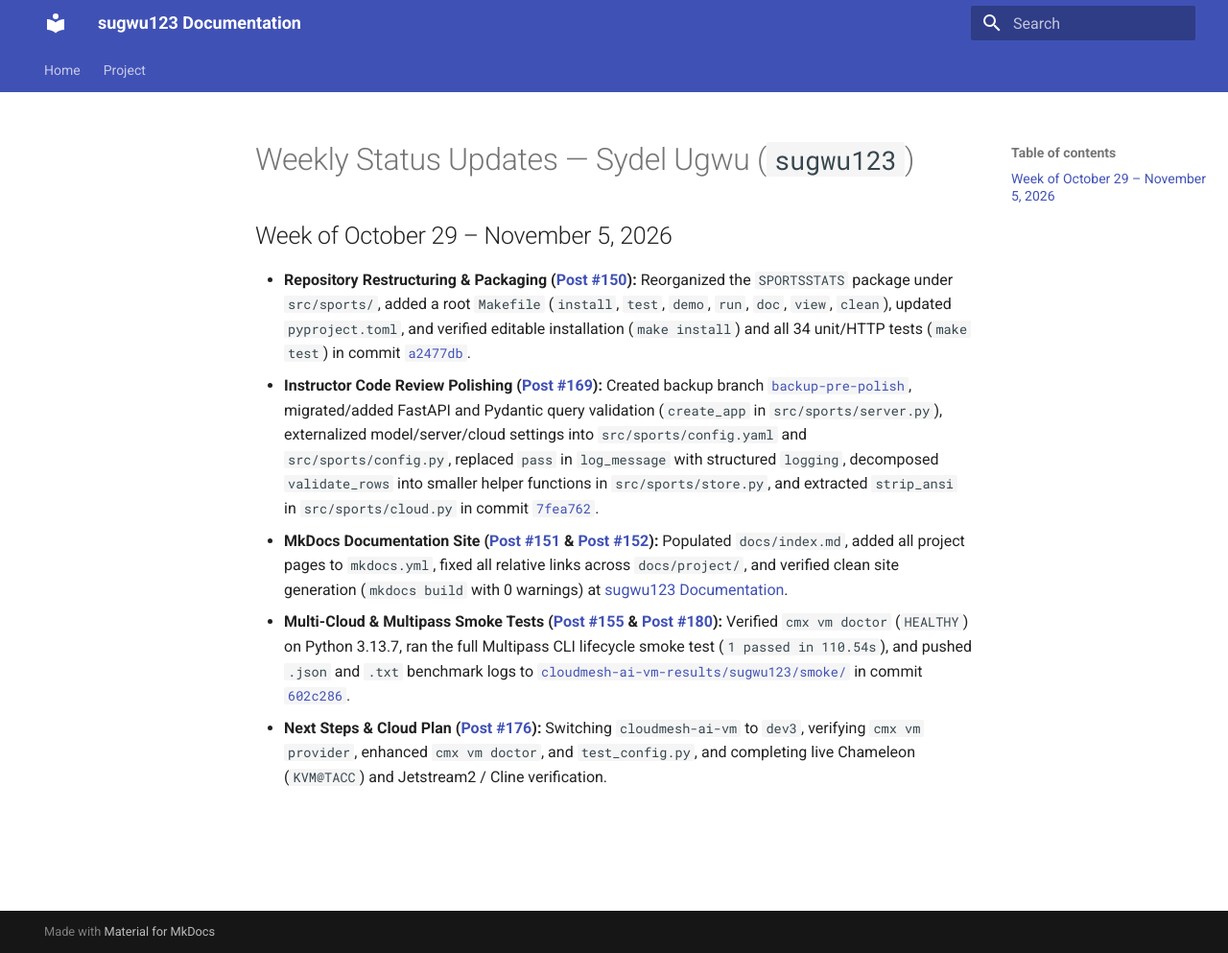
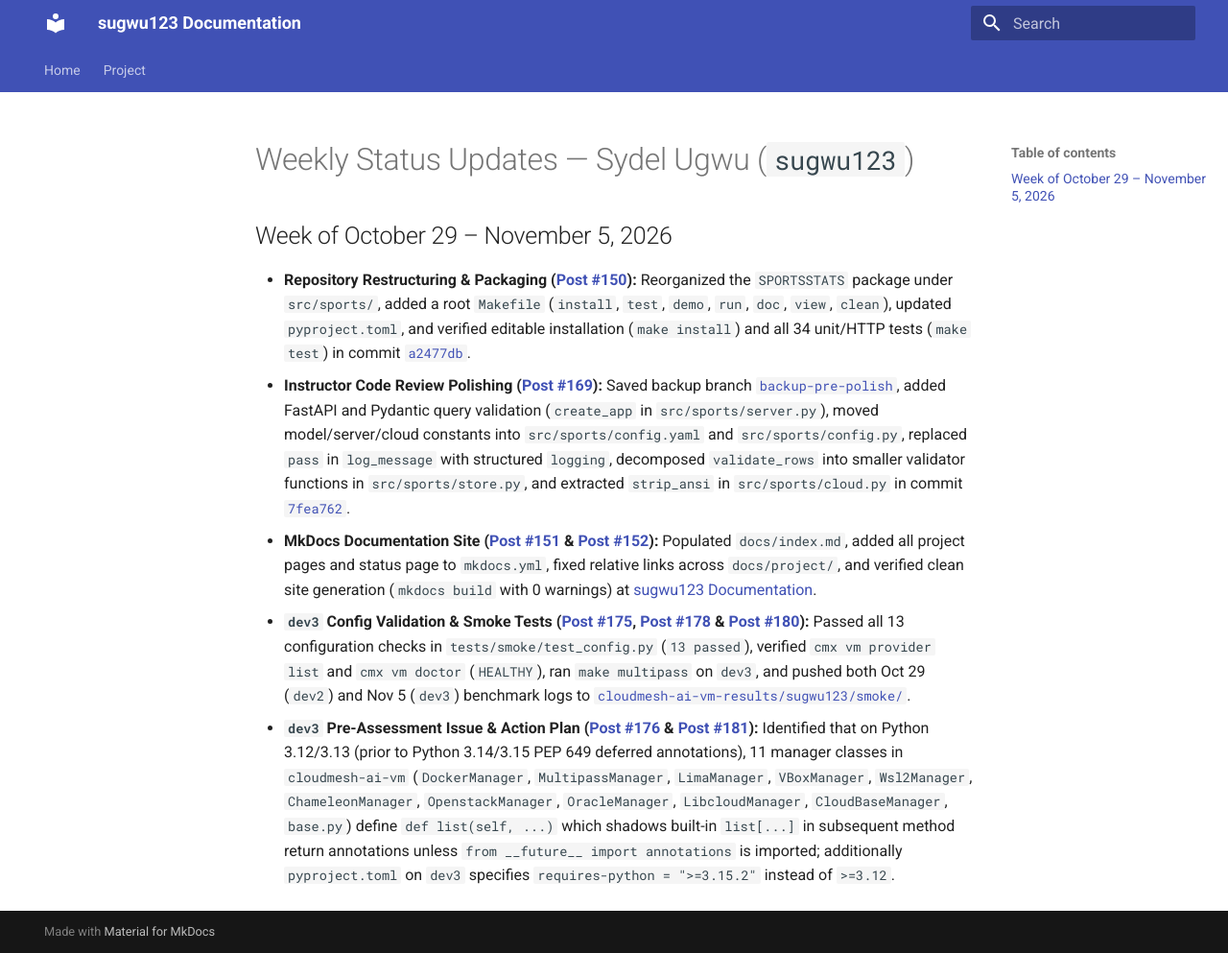
Before and after one commit to cloudmesh-ai-luc/sugwu123, an MkDocs documentation site: the page built from docs/status.md, in a window 1280 px wide and 993 px high. Shown: the whole window at 96% size. Built offline with MkDocs 1.6.1 and Material for MkDocs 9.7.7, drawn with Linux system fonts in a browser that asks for light colours.

Commit message:
Update assignments/STATUS.md with dev3 test_config and smoke test results

```diff
--- a/docs/status.md
+++ b/docs/status.md
@@ -3,7 +3,7 @@
 ## Week of October 29 – November 5, 2026
 
 - **Repository Restructuring & Packaging ([Post #150](https://piazza.com/class/mt5rkdsycb31c3/post/150)):** Reorganized the `SPORTSSTATS` package under `src/sports/`, added a root `Makefile` (`install`, `test`, `demo`, `run`, `doc`, `view`, `clean`), updated `pyproject.toml`, and verified editable installation (`make install`) and all 34 unit/HTTP tests (`make test`) in commit [`a2477db`](https://github.com/cloudmesh-ai-luc/sugwu123/commit/a2477db).
-- **Instructor Code Review Polishing ([Post #169](https://piazza.com/class/mt5rkdsycb31c3/post/169)):** Created backup branch [`backup-pre-polish`](https://github.com/cloudmesh-ai-luc/sugwu123/tree/backup-pre-polish), migrated/added FastAPI and Pydantic query validation (`create_app` in `src/sports/server.py`), externalized model/server/cloud settings into `src/sports/config.yaml` and `src/sports/config.py`, replaced `pass` in `log_message` with structured `logging`, decomposed `validate_rows` into smaller helper functions in `src/sports/store.py`, and extracted `strip_ansi` in `src/sports/cloud.py` in commit [`7fea762`](https://github.com/cloudmesh-ai-luc/sugwu123/commit/7fea762).
-- **MkDocs Documentation Site ([Post #151](https://piazza.com/class/mt5rkdsycb31c3/post/151) & [Post #152](https://piazza.com/class/mt5rkdsycb31c3/post/152)):** Populated `docs/index.md`, added all project pages to `mkdocs.yml`, fixed all relative links across `docs/project/`, and verified clean site generation (`mkdocs build` with 0 warnings) at [sugwu123 Documentation](https://cloudmesh-ai-luc.github.io/sugwu123/).
-- **Multi-Cloud & Multipass Smoke Tests ([Post #155](https://piazza.com/class/mt5rkdsycb31c3/post/155) & [Post #180](https://piazza.com/class/mt5rkdsycb31c3/post/180)):** Verified `cmx vm doctor` (`HEALTHY`) on Python 3.13.7, ran the full Multipass CLI lifecycle smoke test (`1 passed in 110.54s`), and pushed `.json` and `.txt` benchmark logs to [`cloudmesh-ai-vm-results/sugwu123/smoke/`](https://github.com/cloudmesh-ai/cloudmesh-ai-vm-results/tree/main/sugwu123/smoke) in commit [`602c286`](https://github.com/cloudmesh-ai/cloudmesh-ai-vm-results/commit/602c286).
-- **Next Steps & Cloud Plan ([Post #176](https://piazza.com/class/mt5rkdsycb31c3/post/176)):** Switching `cloudmesh-ai-vm` to `dev3`, verifying `cmx vm provider`, enhanced `cmx vm doctor`, and `test_config.py`, and completing live Chameleon (`KVM@TACC`) and Jetstream2 / Cline verification.
+- **Instructor Code Review Polishing ([Post #169](https://piazza.com/class/mt5rkdsycb31c3/post/169)):** Saved backup branch [`backup-pre-polish`](https://github.com/cloudmesh-ai-luc/sugwu123/tree/backup-pre-polish), added FastAPI and Pydantic query validation (`create_app` in `src/sports/server.py`), moved model/server/cloud constants into `src/sports/config.yaml` and `src/sports/config.py`, replaced `pass` in `log_message` with structured `logging`, decomposed `validate_rows` into smaller validator functions in `src/sports/store.py`, and extracted `strip_ansi` in `src/sports/cloud.py` in commit [`7fea762`](https://github.com/cloudmesh-ai-luc/sugwu123/commit/7fea762).
+- **MkDocs Documentation Site ([Post #151](https://piazza.com/class/mt5rkdsycb31c3/post/151) & [Post #152](https://piazza.com/class/mt5rkdsycb31c3/post/152)):** Populated `docs/index.md`, added all project pages and status page to `mkdocs.yml`, fixed relative links across `docs/project/`, and verified clean site generation (`mkdocs build` with 0 warnings) at [sugwu123 Documentation](https://cloudmesh-ai-luc.github.io/sugwu123/).
+- **`dev3` Config Validation & Smoke Tests ([Post #175](https://piazza.com/class/mt5rkdsycb31c3/post/175), [Post #178](https://piazza.com/class/mt5rkdsycb31c3/post/178) & [Post #180](https://piazza.com/class/mt5rkdsycb31c3/post/180)):** Passed all 13 configuration checks in `tests/smoke/test_config.py` (`13 passed`), verified `cmx vm provider list` and `cmx vm doctor` (`HEALTHY`), ran `make multipass` on `dev3`, and pushed both Oct 29 (`dev2`) and Nov 5 (`dev3`) benchmark logs to [`cloudmesh-ai-vm-results/sugwu123/smoke/`](https://github.com/cloudmesh-ai/cloudmesh-ai-vm-results/tree/main/sugwu123/smoke).
+- **`dev3` Pre-Assessment Issue & Action Plan ([Post #176](https://piazza.com/class/mt5rkdsycb31c3/post/176) & [Post #181](https://piazza.com/class/mt5rkdsycb31c3/post/181)):** Identified that on Python 3.12/3.13 (prior to Python 3.14/3.15 PEP 649 deferred annotations), 11 manager classes in `cloudmesh-ai-vm` (`DockerManager`, `MultipassManager`, `LimaManager`, `VBoxManager`, `Wsl2Manager`, `ChameleonManager`, `OpenstackManager`, `OracleManager`, `LibcloudManager`, `CloudBaseManager`, `base.py`) define `def list(self, ...)` which shadows built-in `list[...]` in subsequent method return annotations unless `from __future__ import annotations` is imported; additionally `pyproject.toml` on `dev3` specifies `requires-python = ">=3.15.2"` instead of `>=3.12`.
```
Also changed, not shown: assignments/STATUS.md (+4 -4 lines).
